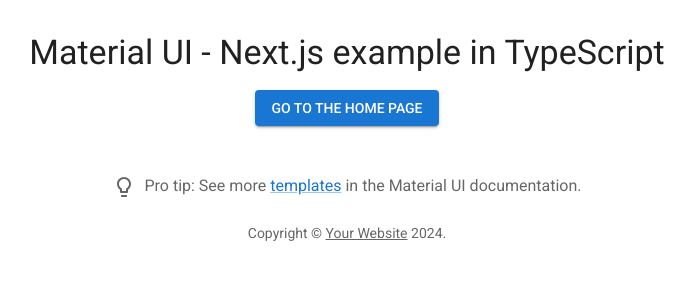
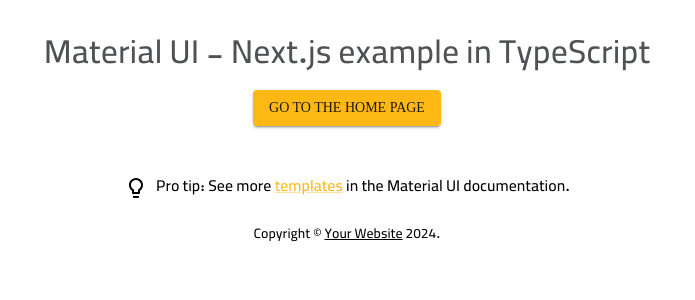
Before and after one commit to MHJ-10/nextjs-web-design, a Next.js app: page /about in a window 1280 px wide. Shown: the top 300 px of the page, without its empty margins (293-988 px from the left). Built offline with nearby package versions, Linux system fonts and the light colour scheme; a web font is replaced by a local one; what @mui/material-nextjs would draw is missing.

Commit message:
customize app theme

```diff
--- a/src/theme.ts
+++ b/src/theme.ts
@@ -1,26 +1,56 @@
-'use client';
-import { Roboto } from 'next/font/google';
-import { createTheme } from '@mui/material/styles';
+"use client";
+import { createTheme } from "@mui/material/styles";
+import localFont from "next/font/local";
 
-const roboto = Roboto({
-  weight: ['300', '400', '500', '700'],
-  subsets: ['latin'],
-  display: 'swap',
+const alibabaFont = localFont({
+  src: [
+    {
+      path: "../public/fonts/Alibaba-Regular.ttf",
+      weight: "400",
+      style: "normal",
+    },
+    {
+      path: "../public/fonts/Alibaba-Black.ttf",
+      weight: "500",
+      style: "normal",
+    },
+    {
+      path: "../public/fonts/Alibaba-Bold.ttf",
+      weight: "700",
+      style: "normal",
+    },
+    {
+      path: "../public/fonts/Alibaba-Light.ttf",
+      weight: "200",
+      style: "normal",
+    },
+  ],
 });
 
 const theme = createTheme({
+  direction: "rtl",
   palette: {
-    mode: 'light',
+    primary: {
+      main: "#fdb813",
+    },
+    secondary: {
+      main: "#f7941d",
+    },
+    text: {
+      primary: "#4e5254",
+      secondary: "#000000",
+    },
   },
   typography: {
-    fontFamily: roboto.style.fontFamily,
+    fontFamily: alibabaFont.style.fontFamily,
   },
+
   components: {
     MuiAlert: {
       styleOverrides: {
         root: ({ ownerState }) => ({
-          ...(ownerState.severity === 'info' && {
-            backgroundColor: '#60a5fa',
+          ...(ownerState.severity === "info" && {
+            backgroundColor: "#60a5fa",
           }),
         }),
       },
```
